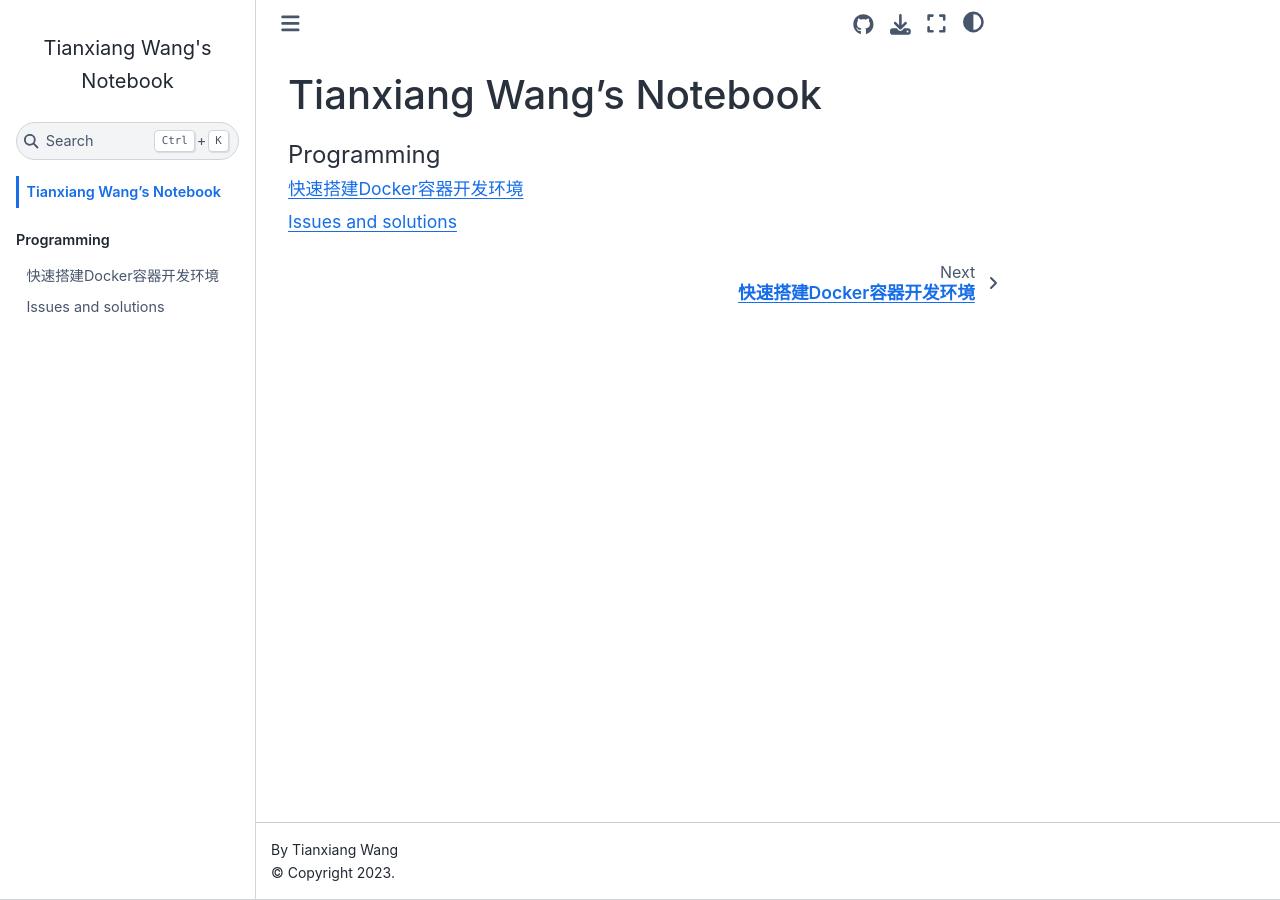
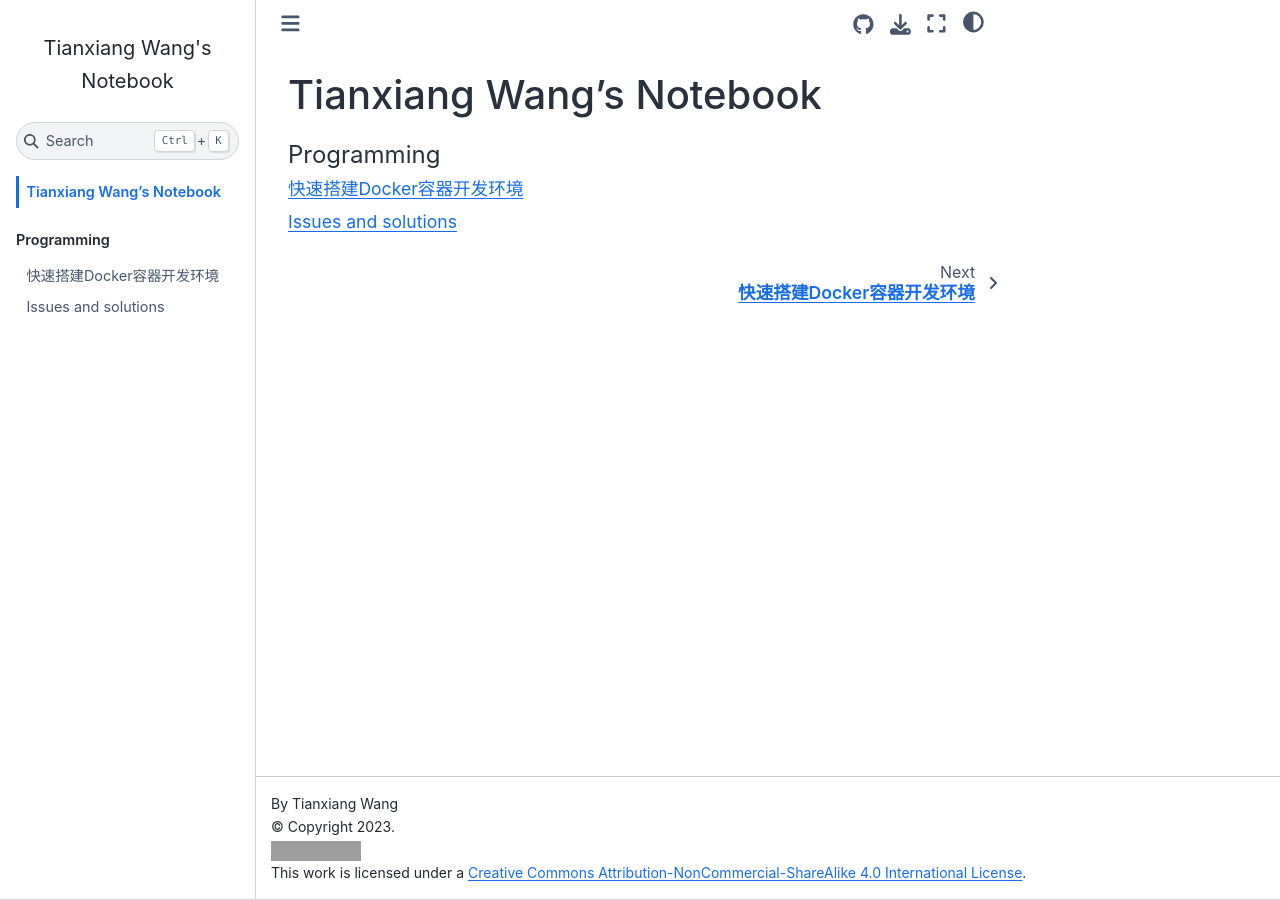
Before and after one commit to wangtianxiang/notebook, a Jupyter Book: the page built from intro.md, in a window 1280 px wide. Built offline with Jupyter Book 1.0.4 settings and Sphinx 7.4.7 and the Sphinx Book theme 1.1.4, drawn with Linux system fonts in a browser that asks for light colours; comment, search, counter and statistics services are not loaded; grey boxes are pictures that could not be loaded.

Commit message:
Add license

```diff
--- a/_config.yml
+++ b/_config.yml
@@ -32,6 +32,10 @@ html:
   use_issues_button: true
   use_repository_button: true
   google_analytics_id: G-WVH6BV7Z74
+  extra_footer: |
+    <p>
+    <a rel="license" href="http://creativecommons.org/licenses/by-nc-sa/4.0/"><img alt="Creative Commons License" style="border-width:0" src="https://i.creativecommons.org/l/by-nc-sa/4.0/88x31.png" /></a><br />This work is licensed under a <a rel="license" href="http://creativecommons.org/licenses/by-nc-sa/4.0/">Creative Commons Attribution-NonCommercial-ShareAlike 4.0 International License</a>.
+    </p>
 
 sphinx:
   config:
```
Also changed, not shown: 1 other file.
